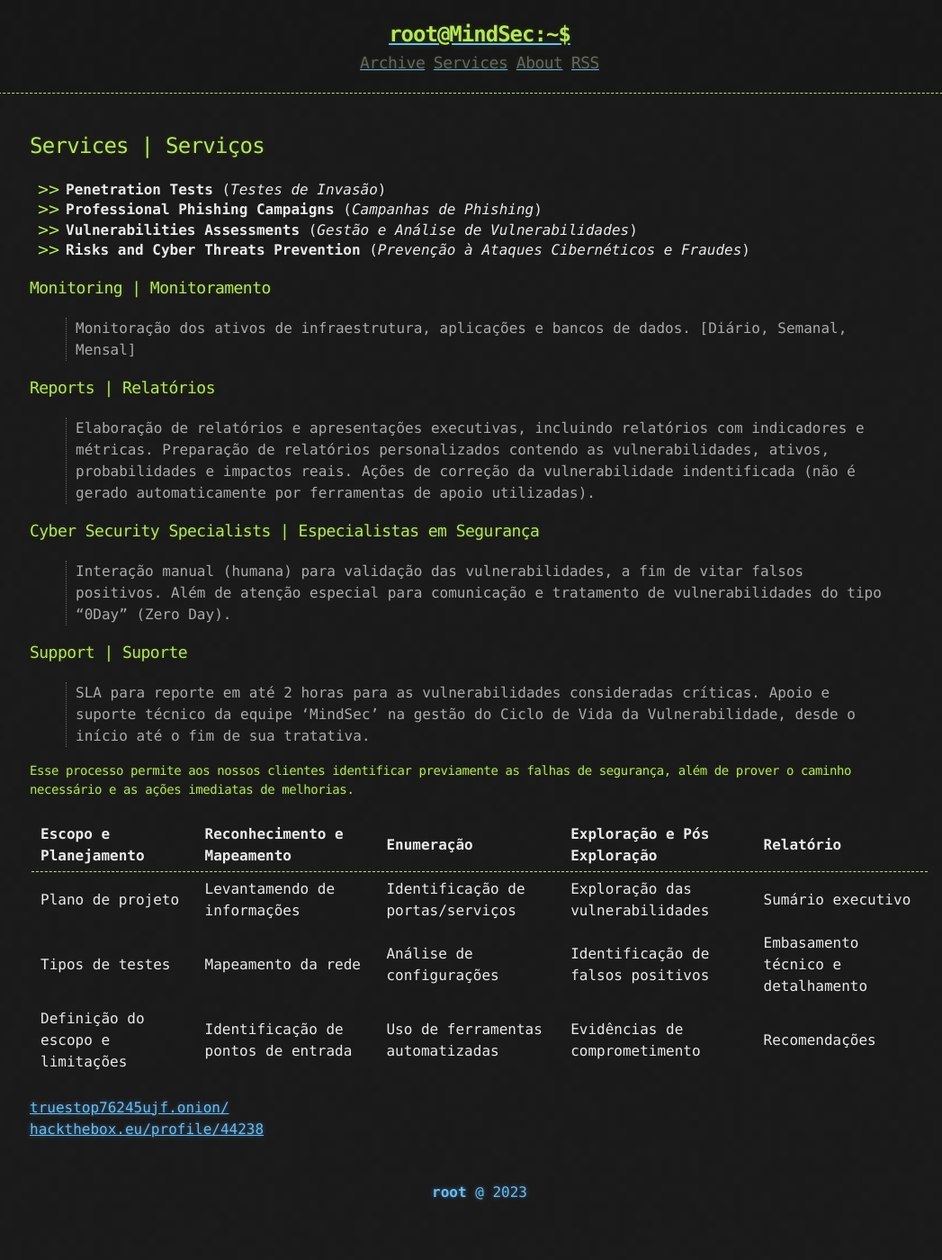
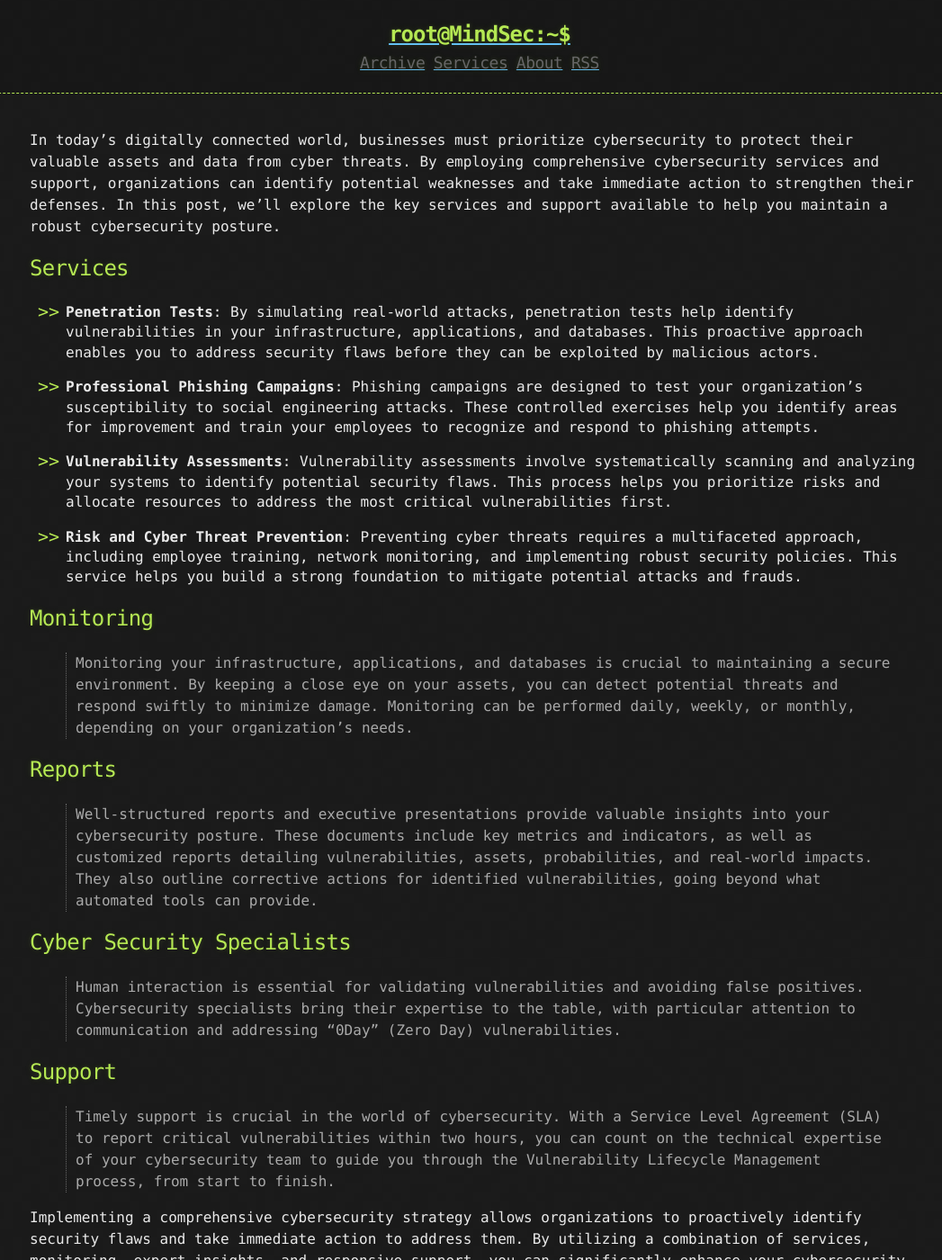
Before and after one commit to marcostolosa/marcostolosa.github.io, a Jekyll site: the page built from services.md, in a window 1280 px wide and 1400 px high. Shown: the whole window at 90% size, without its empty margins (107-1154 px from the left). Built offline with Jekyll 4.4.1, drawn with Linux system fonts in a browser that asks for light colours; some of the changed text lies outside the part shown.

Commit message:
services update

```diff
--- a/services.md
+++ b/services.md
@@ -1,37 +1,57 @@
 ---
 layout: page
-title: Services
+title: "Elevate Your Cybersecurity Game with Comprehensive Services and Support"
+categories: cybersecurity services support
 ---
 
-## Services | Serviços
+In today's digitally connected world, businesses must prioritize cybersecurity to protect their valuable assets and data from cyber threats. By employing comprehensive cybersecurity services and support, organizations can identify potential weaknesses and take immediate action to strengthen their defenses. In this post, we'll explore the key services and support available to help you maintain a robust cybersecurity posture.
 
-* **Penetration Tests** (_Testes de Invasão_)
-* **Professional Phishing Campaigns** (_Campanhas de Phishing_)
-* **Vulnerabilities Assessments** (_Gestão e Análise de Vulnerabilidades_)
-* **Risks and Cyber Threats Prevention** (_Prevenção à Ataques Cibernéticos e Fraudes_)
+## Services
 
-### Monitoring | Monitoramento
-> Monitoração dos ativos de infraestrutura, aplicações e bancos de dados. [Diário, Semanal, Mensal]
+* **Penetration Tests**: By simulating real-world attacks, penetration tests help identify vulnerabilities in your infrastructure, applications, and databases. This proactive approach enables you to address security flaws before they can be exploited by malicious actors.
 
-### Reports | Relatórios
-> Elaboração de relatórios e apresentações executivas, incluindo relatórios com indicadores e métricas.
->Preparação de relatórios personalizados contendo as vulnerabilidades, ativos, probabilidades e impactos reais. Ações de correção da vulnerabilidade indentificada (não é gerado automaticamente por ferramentas de apoio utilizadas).
+* **Professional Phishing Campaigns**: Phishing campaigns are designed to test your organization's susceptibility to social engineering attacks. These controlled exercises help you identify areas for improvement and train your employees to recognize and respond to phishing attempts.
 
-### Cyber Security Specialists | Especialistas em Segurança
-> Interação manual (humana) para validação das vulnerabilidades, a fim de vitar falsos positivos. Além de atenção especial para comunicação e tratamento de vulnerabilidades do tipo "0Day" (Zero Day).
+* **Vulnerability Assessments**: Vulnerability assessments involve systematically scanning and analyzing your systems to identify potential security flaws. This process helps you prioritize risks and allocate resources to address the most critical vulnerabilities first.
 
-### Support | Suporte
-> SLA para reporte em até 2 horas para as vulnerabilidades consideradas críticas.
-> Apoio e suporte técnico da equipe 'MindSec' na gestão do Ciclo de Vida da Vulnerabilidade, desde o início até o fim de sua tratativa.
+* **Risk and Cyber Threat Prevention**: Preventing cyber threats requires a multifaceted approach, including employee training, network monitoring, and implementing robust security policies. This service helps you build a strong foundation to mitigate potential attacks and frauds.
 
-#### Esse processo permite aos nossos clientes identificar previamente as falhas de segurança, além de prover o caminho necessário e as ações imediatas de melhorias.
+## Monitoring
 
-| Escopo e Planejamento | Reconhecimento e Mapeamento | Enumeração | Exploração e Pós Exploração | Relatório |
-|:----------------------|:----------------------------|:-----------|:----------------------------|:----------|
-| Plano de projeto | Levantamendo de informações | Identificação de portas/serviços | Exploração das vulnerabilidades | Sumário executivo |
-| Tipos de testes | Mapeamento da rede | Análise de configurações | Identificação de falsos positivos | Embasamento técnico e detalhamento |
-| Definição do escopo e limitações | Identificação de pontos de entrada | Uso de ferramentas automatizadas | Evidências de comprometimento | Recomendações |
+> Monitoring your infrastructure, applications, and databases is crucial to maintaining a secure environment. By keeping a close eye on your assets, you can detect potential threats and respond swiftly to minimize damage. Monitoring can be performed daily, weekly, or monthly, depending on your organization's needs.
 
+## Reports
+
+> Well-structured reports and executive presentations provide valuable insights into your cybersecurity posture. These documents include key metrics and indicators, as well as customized reports detailing vulnerabilities, assets, probabilities, and real-world impacts. They also outline corrective actions for identified vulnerabilities, going beyond what automated tools can provide.
+
+## Cyber Security Specialists
+
+> Human interaction is essential for validating vulnerabilities and avoiding false positives. Cybersecurity specialists bring their expertise to the table, with particular attention to communication and addressing "0Day" (Zero Day) vulnerabilities.
+
+## Support
+
+> Timely support is crucial in the world of cybersecurity. With a Service Level Agreement (SLA) to report critical vulnerabilities within two hours, you can count on the technical expertise of your cybersecurity team to guide you through the Vulnerability Lifecycle Management process, from start to finish.
+
+Implementing a comprehensive cybersecurity strategy allows organizations to proactively identify security flaws and take immediate action to address them. By utilizing a combination of services, monitoring, expert insights, and responsive support, you can significantly enhance your cybersecurity posture and protect your organization from potential threats.
+
+The process typically involves:
+
+| **Scope and Planning** | **Reconnaissance and Mapping** | **Enumeration** | **Exploitation and Post-Exploitation** | **Reporting** |
+|:-------------------|:---------------------------|:------------|:-----------------------------------|:----------|
+| Project plan | Information gathering | Identifying open ports/services | Vulnerabilities exploitation | Executive summary |
+| Test types | network mapping | configuration analysis | false positive identification | technical details |
+| scope and limitations definition | entry point identification | using automated tools | evidence of compromise | recommendations |
+
+
+> By following these steps, you can ensure that your organization stays ahead of the curve in the ever-evolving world of cybersecurity.
+
+In conclusion, taking a proactive approach to cybersecurity through comprehensive services, monitoring, and support is essential for businesses of all sizes. By identifying potential weaknesses and implementing corrective actions, you can safeguard your organization's valuable assets and data from the ever-present threat of cyberattacks.
+
+Stay vigilant, invest in a robust cybersecurity strategy, and rest assured that your organization is well-equipped to handle the challenges that the digital landscape presents.
+
+By embracing a comprehensive cybersecurity approach and employing a skilled team of professionals, you can effectively minimize risks and protect your organization from the ever-evolving threats of the digital world. Remember, staying vigilant and investing in a strong cybersecurity strategy is the best way to ensure the safety and security of your organization's valuable assets and data.
+
+* Don't hesitate to reach out to cybersecurity experts and service providers to learn more about how their expertise can help safeguard your organization. Stay safe and secure in the digital age!
 
 <a href="http://truestop76245ujf.onion/">truestop76245ujf.onion/</a><br>
 <a href="https://www.hackthebox.eu/profile/44238">hackthebox.eu/profile/44238</a>
```
